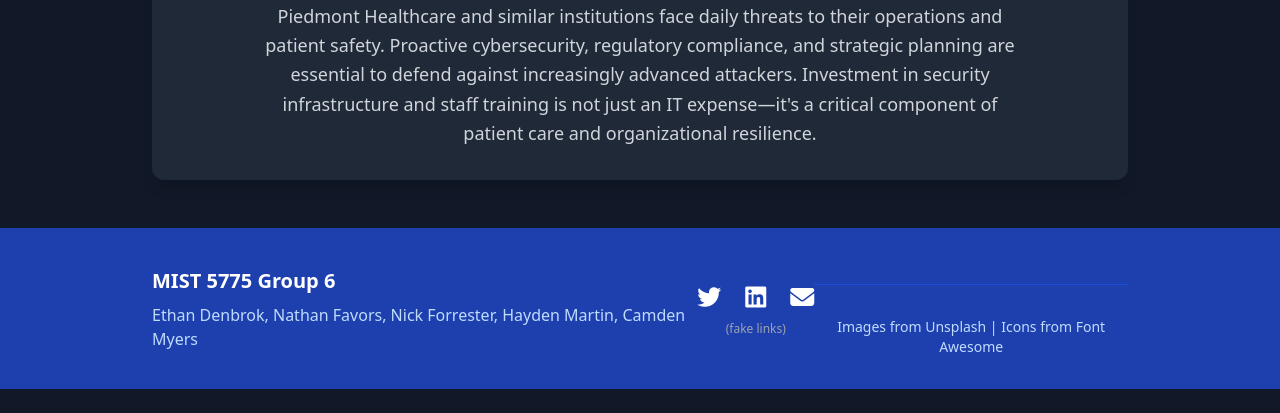
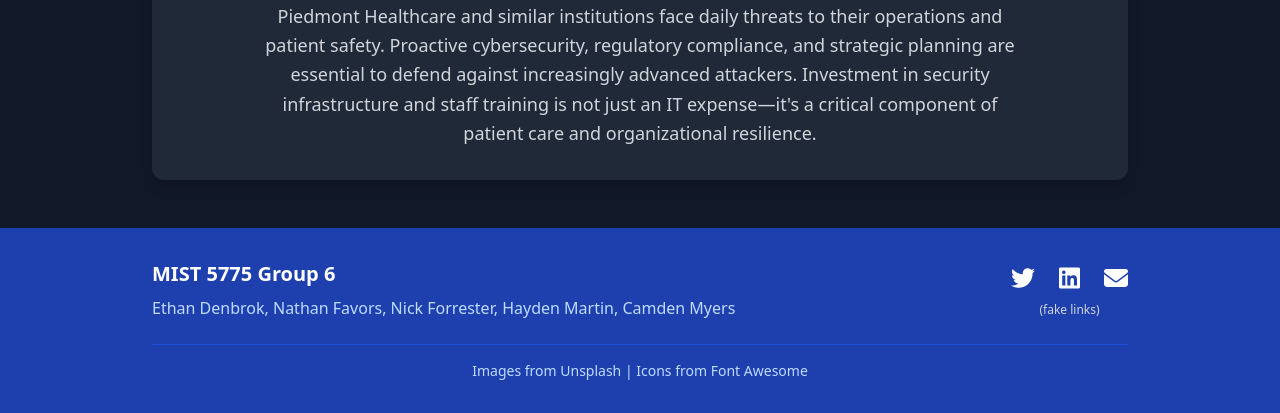
Before and after one commit to EvanDebruyne/Piedmont-Healthcare-Project, a plain HTML site: page index.html in a window 1280 px wide. Shown: the part 4838-5251 px from the top of the page. Before the commit the page ends 5227 px from the top, so only its background shows below. Drawn offline with nearby package versions, Linux system fonts and the light colour scheme.

Commit message:
Update index.html

```diff
--- a/index.html
+++ b/index.html
@@ -269,10 +269,14 @@
  <footer class="bg-blue-800 text-white py-8">
   <div class="max-w-5xl mx-auto px-6">
     <div class="flex flex-col md:flex-row justify-between items-center">
-        <div class="mb-4 md:mb-0">
-          <h3 class="text-xl font-bold mb-2"> MIST 5775 Group 6 </h3>
-          <p class="text-blue-200"> Ethan Denbrok, Nathan Favors, Nick Forrester, Hayden Martin, Camden Myers</p>
+
+      <div class="mb-6 md:mb-0 text-center md:text-left">
+        <h3 class="text-xl font-bold mb-2">MIST 5775 Group 6</h3>
+        <p class="text-blue-200">
+          Ethan Denbrok, Nathan Favors, Nick Forrester, Hayden Martin, Camden Myers
+        </p>
       </div>
+
       <div class="flex flex-col items-center space-y-2">
         <div class="flex space-x-6">
           <a href="#" class="text-white hover:text-blue-200 transition-colors">
@@ -285,14 +289,15 @@
             <i class="fas fa-envelope text-2xl"></i>
           </a>
         </div>
-  <span class="text-xs text-gray-400">(fake links)</span>
+        <span class="text-xs text-gray-300">(fake links)</span>
+      </div>
     </div>
 
-      <div class="border-t border-blue-700 mt-6 pt-6 text-center text-sm text-blue-200">
-
-        <p class="mt-2">Images from Unsplash | Icons from Font Awesome</p>
+    <div class="border-t border-blue-700 mt-6 pt-4 text-center text-sm text-blue-200">
+      <p>Images from Unsplash | Icons from Font Awesome</p>
     </div>
   </div>
 </footer>
+
 </body>
 </html>
```
Lines whose indentation alone changed are shown as unchanged.
